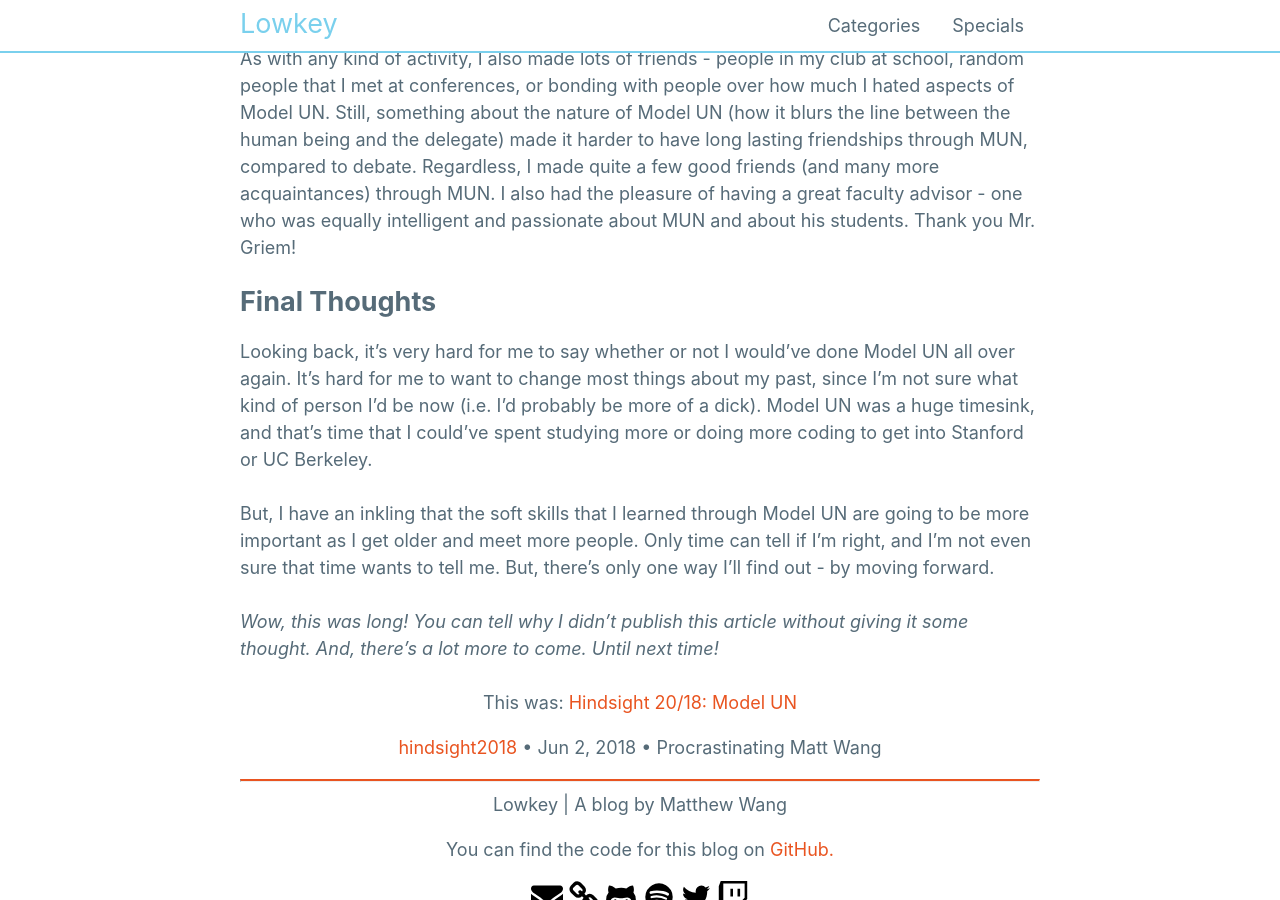
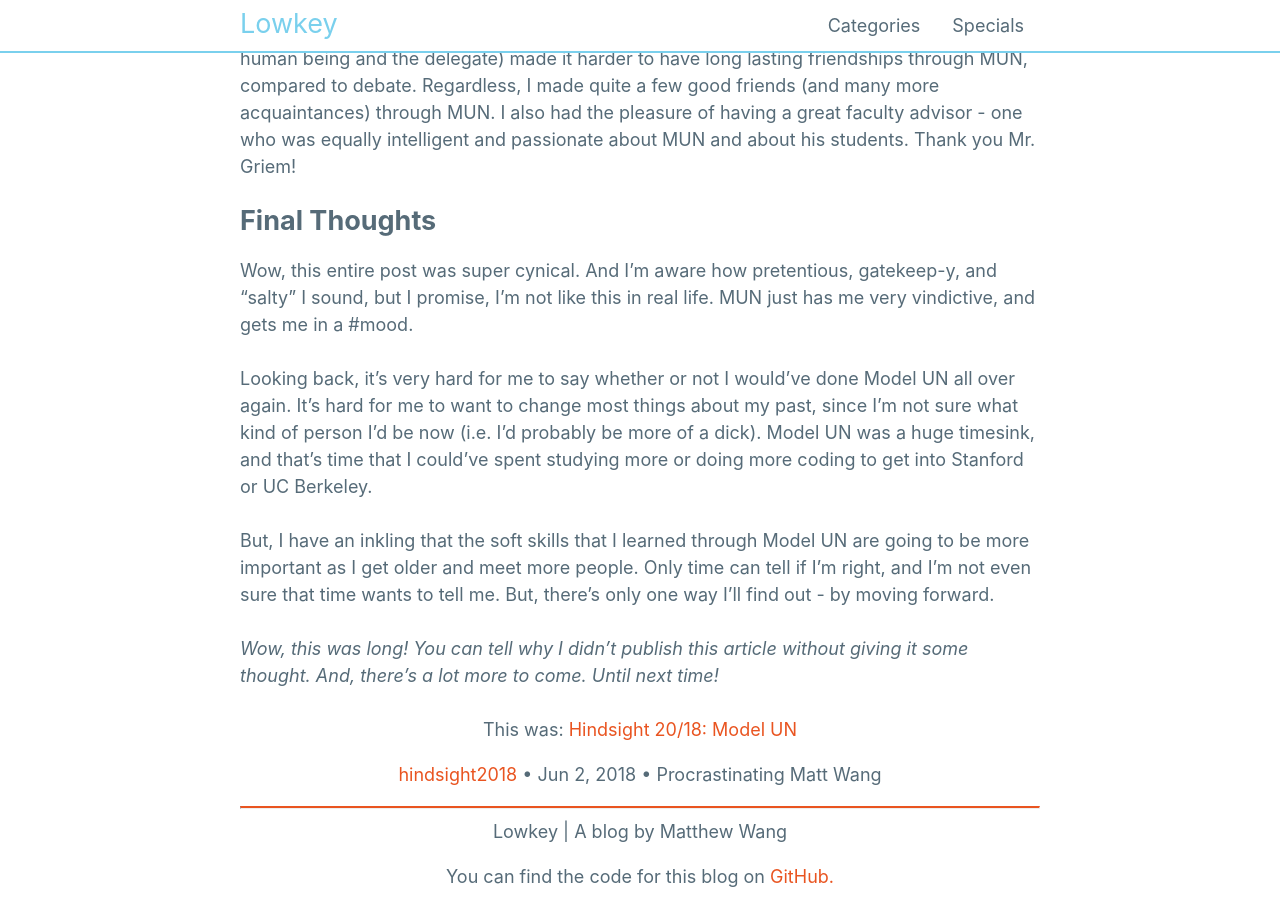
Before and after one commit to mattxwang/lowkey, a Jekyll site: the page built from _posts/2018-06-02-hindsight-mun.markdown, in a window 1280 px wide and 900 px high, scrolled down 7782 px. Built offline with Jekyll 4.4.1, drawn with Linux system fonts in a browser that asks for light colours; some of the changed text lies outside the part shown.

Commit message:
changes ordering of paragraph

```diff
--- a/_posts/2018-06-02-hindsight-mun.markdown
+++ b/_posts/2018-06-02-hindsight-mun.markdown
@@ -73,6 +71,8 @@ As with any kind of activity, I also made lots of friends - people in my club at
 
 ## Final Thoughts
 
+Wow, this entire post was super cynical. And I'm aware how pretentious, gatekeep-y, and "salty" I sound, but I promise, I'm not like this in real life. MUN just has me very vindictive, and gets me in a #mood.
+
 Looking back, it's very hard for me to say whether or not I would've done Model UN all over again. It's hard for me to want to change most things about my past, since I'm not sure what kind of person I'd be now (i.e. I'd probably be more of a dick). Model UN was a huge timesink, and that's time that I could've spent studying more or doing more coding to get into Stanford or UC Berkeley.
 
 But, I have an inkling that the soft skills that I learned through Model UN are going to be more important as I get older and meet more people. Only time can tell if I'm right, and I'm not even sure that time wants to tell me. But, there's only one way I'll find out - by moving forward.
```
Also changed, not shown: other parts of _posts/2018-06-02-hindsight-mun.markdown (+0 -2 lines).
